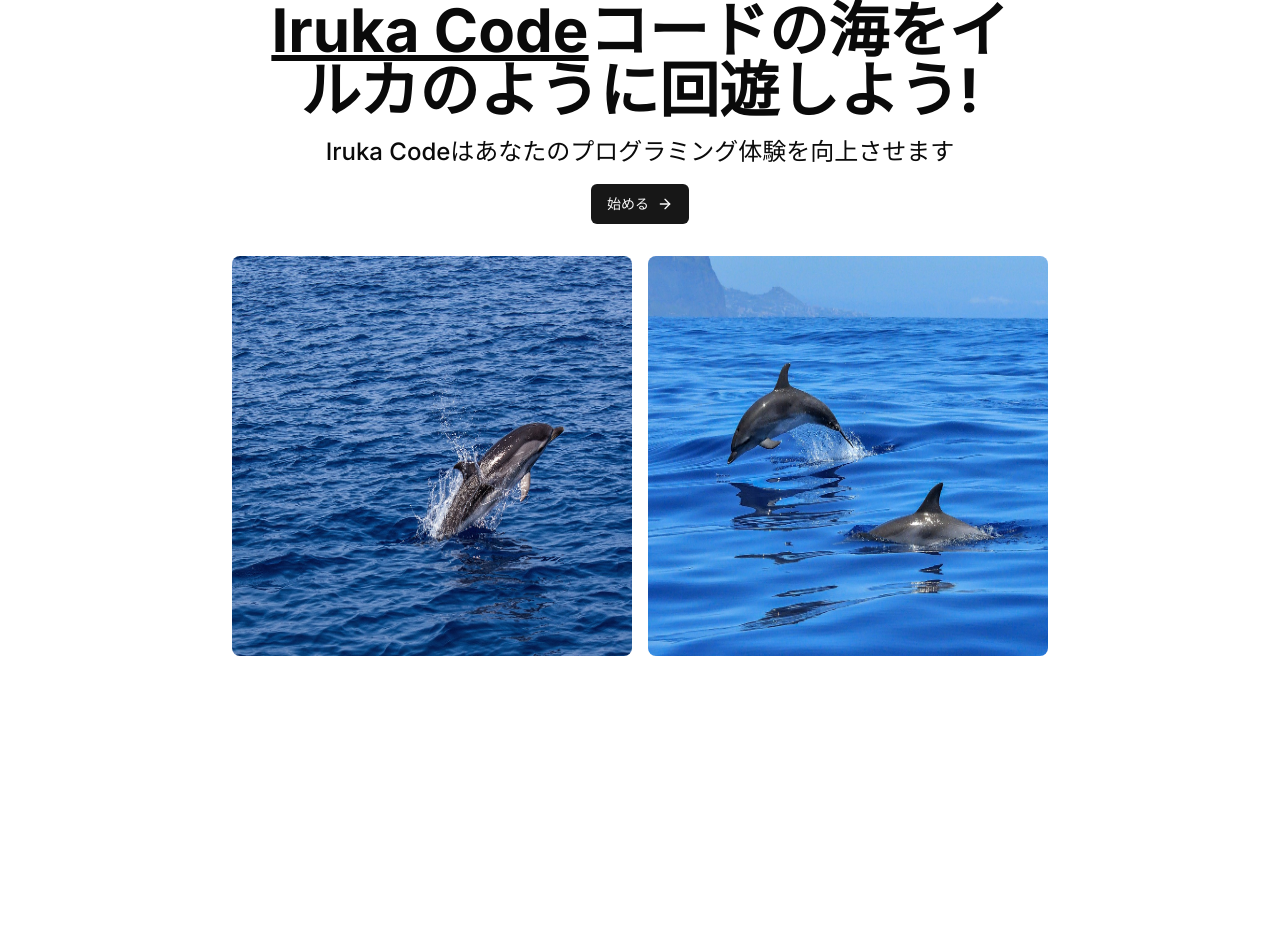
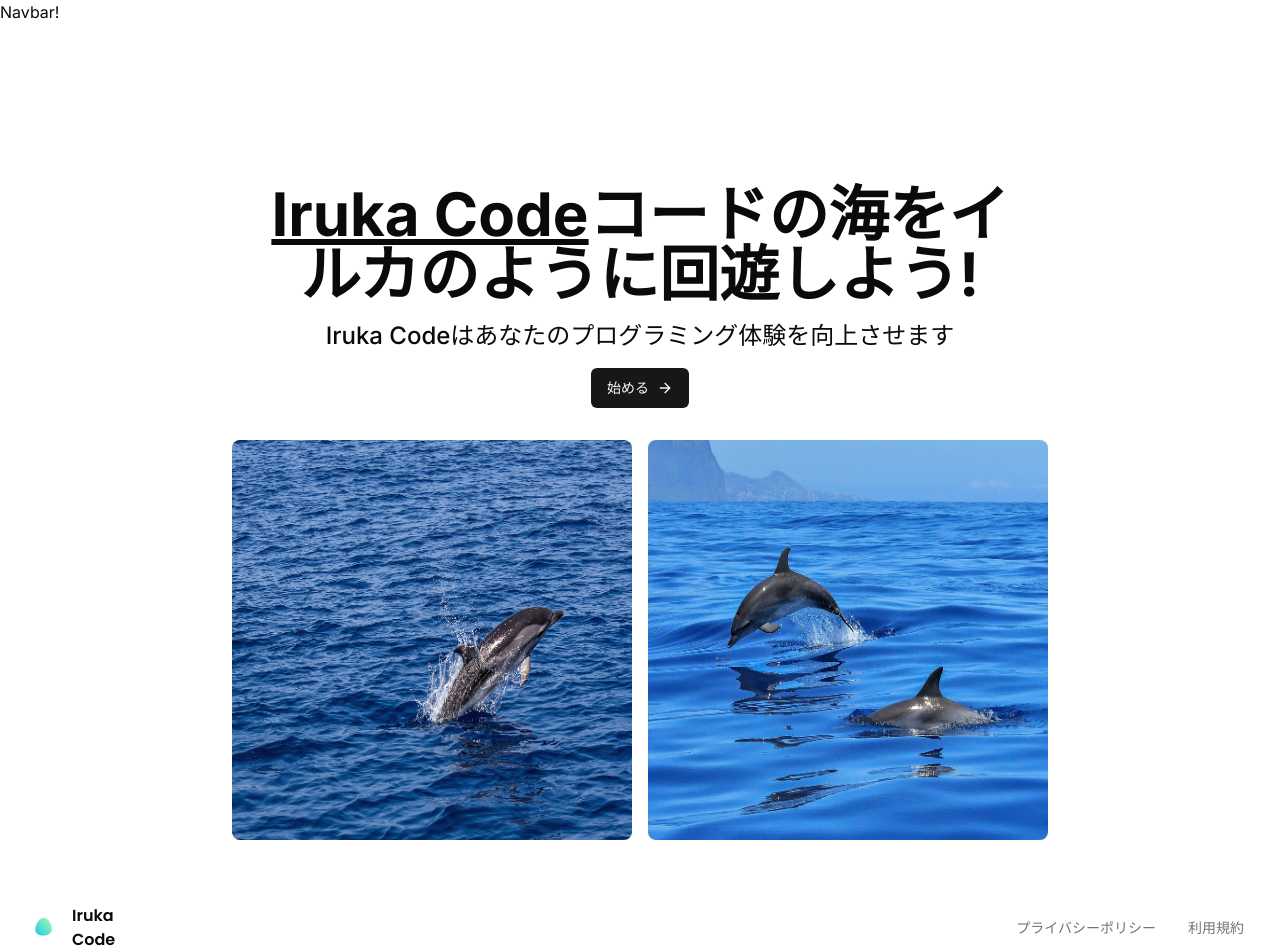
Before and after one commit to YNSTakeru/iruka-code-front, a Next.js app in the folder iruka-code/: page / in a window 1280 px wide. Shown: the top 952 px of the page. Before the commit the page ends 800 px from the top, so only its background shows below. Built offline with nearby package versions, Linux system fonts and the light colour scheme.

Commit message:
Footerと仮のナビゲーションを追加

```diff
--- /dev/null
+++ b/iruka-code/src/app/(marketing)/_components/footer.tsx
@@ -0,0 +1,18 @@
+import { Button } from '@/components/ui/button';
+import { Logo } from './logo';
+
+export const Footer = () => {
+  return (
+    <div className="flex items-center w-full p-6 bg-background z-50">
+      <Logo />
+      <div className="md:ml-auto w-full justify-between md:justify-end flex items-center gap-x-2 text-muted-foreground">
+        <Button variant="ghost" size="sm">
+          プライバシーポリシー
+        </Button>
+        <Button variant="ghost" size="sm">
+          利用規約
+        </Button>
+      </div>
+    </div>
+  );
+};
--- a/iruka-code/src/app/(marketing)/_components/heroes.tsx
+++ b/iruka-code/src/app/(marketing)/_components/heroes.tsx
@@ -3,7 +3,7 @@ import Image from 'next/image';
 export const Heroes = () => {
   return (
     <div className="flex flex-col items-center justify-center max-w-5xl">
-      <div className="flex items-center gap-4">
+      <div className="flex items-center gap-x-4">
         <div className="relative w-[300px] h-[300px] sm:w-[350px] sm:h-[350px] md:h-[400px] md:w-[400px]">
           <Image
             src="/documents.jpg"
--- /dev/null
+++ b/iruka-code/src/app/(marketing)/_components/logo.tsx
@@ -0,0 +1,17 @@
+import { cn } from '@/lib/utils';
+import { Poppins } from 'next/font/google';
+import Image from 'next/image';
+
+const font = Poppins({
+  subsets: ['latin'],
+  weight: ['400', '600'],
+});
+
+export const Logo = () => {
+  return (
+    <div className="hidden md:flex items-center gap-x-2">
+      <Image src="/logo.svg" height="40" width="40" alt="Logo" />
+      <p className={cn('font-semibold', font.className)}>Iruka Code</p>
+    </div>
+  );
+};
--- /dev/null
+++ b/iruka-code/src/app/(marketing)/_components/navbar.tsx
@@ -0,0 +1,5 @@
+'use client';
+
+export const Navbar = () => {
+  return <div>Navbar!</div>;
+};
--- /dev/null
+++ b/iruka-code/src/app/(marketing)/layout.tsx
@@ -0,0 +1,12 @@
+import { Navbar } from './_components/navbar';
+
+const MarketingLayout = ({ children }: { children: React.ReactNode }) => {
+  return (
+    <div className="h-full">
+      <Navbar />
+      <main className="h-full pt-40">{children}</main>
+    </div>
+  );
+};
+
+export default MarketingLayout;
--- a/iruka-code/src/app/(marketing)/page.tsx
+++ b/iruka-code/src/app/(marketing)/page.tsx
@@ -1,3 +1,4 @@
+import { Footer } from './_components/footer';
 import { Heading } from './_components/heading';
 import { Heroes } from './_components/heroes';
 
@@ -8,6 +9,7 @@ const MarketingPage = () => {
         <Heading />
         <Heroes />
       </div>
+      <Footer />
     </div>
   );
 };
```
